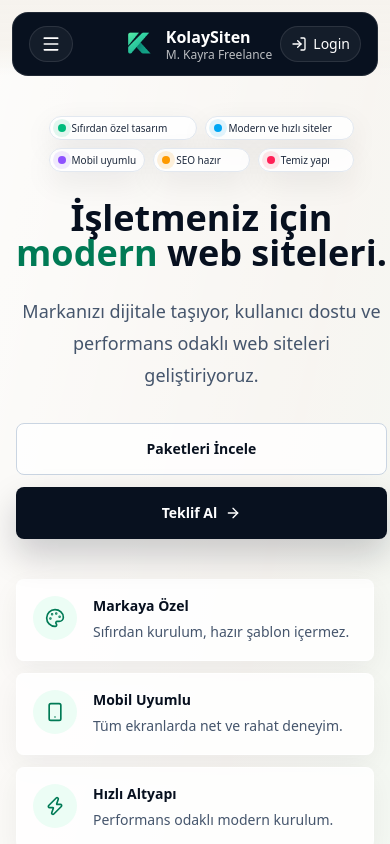
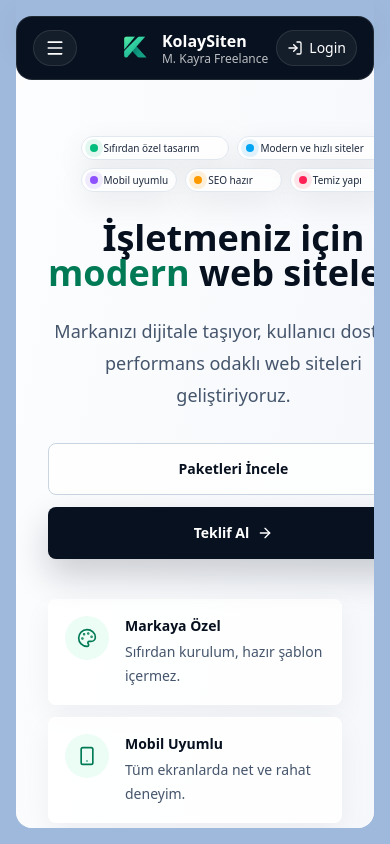
Before and after one commit to kolaysiten/clients, a Next.js app: page / in a window 390 px wide. Shown: the top 844 px of the page. Built offline with nearby package versions, Linux system fonts and the light colour scheme.

Commit message:
feat: implement ContentScrollShell component for enhanced scroll experience; update global styles for improved layout and responsiveness

```diff
--- a/app/globals.css
+++ b/app/globals.css
@@ -2,26 +2,103 @@
 
 :root {
   color-scheme: light;
-  background-color: #f6f3ee;
+  background-color: #9fb9dc;
   color: #111827;
-  --site-bg: #f6f3ee;
+  --site-bg: #9fb9dc;
+  --site-surface: #eceff3;
   --site-text: #111827;
   --site-muted: #6b7280;
   --site-header: #08111f;
+  --site-page-gutter: 16px;
+  --site-content-max: 88rem;
+  --site-header-top: 16px;
+  --site-header-height: 64px;
+  --site-content-top: calc(var(--site-header-top) + (var(--site-header-height) / 2));
+  --site-header-guard-height: var(--site-content-top);
 }
 
 html {
   min-width: 320px;
   background-color: var(--site-bg);
+  scrollbar-gutter: stable;
 }
 
 body {
   min-height: 100vh;
   background-color: var(--site-bg);
   color: var(--site-text);
+  overflow-x: hidden;
 }
 
 ::selection {
   background-color: rgba(8, 17, 31, 0.16);
   color: var(--site-text);
 }
+
+.site-scroll-proxy {
+  height: var(--site-proxy-height, 100svh);
+  min-height: 100svh;
+}
+
+.site-content-shell {
+  --site-scroll-y: 0px;
+  position: fixed;
+  inset: var(--site-content-top) var(--site-page-gutter) var(--site-page-gutter);
+  z-index: 10;
+  width: min(calc(100vw - (var(--site-page-gutter) * 2)), var(--site-content-max));
+  margin-inline: auto;
+  background: var(--site-surface);
+  overflow: hidden;
+  isolation: isolate;
+  border-radius: 16px;
+}
+
+.site-content-scroll {
+  min-height: 100%;
+  background: var(--site-surface);
+  transform: translate3d(0, calc(var(--site-scroll-y) * -1), 0);
+  will-change: transform;
+}
+
+.site-header-guard {
+  pointer-events: none;
+  position: fixed;
+  inset-inline: var(--site-page-gutter);
+  top: 0;
+  z-index: 40;
+  height: var(--site-header-guard-height);
+  width: min(calc(100vw - (var(--site-page-gutter) * 2)), var(--site-content-max));
+  margin-inline: auto;
+  background: var(--site-bg);
+  border-bottom-right-radius: 18px;
+  border-bottom-left-radius: 18px;
+  box-shadow: 0 12px 28px rgba(8, 17, 31, 0.05);
+}
+
+.site-content-walls {
+  pointer-events: none;
+  position: fixed;
+  inset: var(--site-content-top) 0 var(--site-page-gutter);
+  z-index: 30;
+}
+
+.site-content-walls::before,
+.site-content-walls::after {
+  content: "";
+  position: absolute;
+  top: 0;
+  bottom: 0;
+  width: max(
+    0px,
+    calc((100vw - min(calc(100vw - (var(--site-page-gutter) * 2)), var(--site-content-max))) / 2)
+  );
+  background: var(--site-bg);
+}
+
+.site-content-walls::before {
+  left: 0;
+}
+
+.site-content-walls::after {
+  right: 0;
+}
--- a/app/layout.tsx
+++ b/app/layout.tsx
@@ -1,3 +1,4 @@
+import ContentScrollShell from "@/src/components/content-scroll-shell";
 import Header from "@/src/components/header";
 import MotionProvider from "@/src/providers/motion-provider";
 import { Analytics } from "@vercel/analytics/next";
@@ -12,7 +13,9 @@ export default function RootLayout({
     <html lang="tr">
       <body>
         <Header />
-        <MotionProvider>{children}</MotionProvider>
+        <ContentScrollShell>
+          <MotionProvider>{children}</MotionProvider>
+        </ContentScrollShell>
         <Analytics />
       </body>
     </html>
--- a/app/page.tsx
+++ b/app/page.tsx
@@ -15,6 +15,6 @@ export default function Page() {
 }
 
 const pageStyles = {
-  shell: "relative min-h-screen overflow-hidden",
-  content: "relative z-10 mx-auto w-full max-w-6xl px-4 pb-10 pt-[92px] md:px-6 md:pb-14 md:pt-[100px]",
+  shell: "relative min-h-[calc(100svh-var(--site-content-top)-var(--site-page-gutter))] overflow-hidden",
+  content: "relative z-10 w-full px-8 pb-10 pt-16 md:pb-14 md:pt-20",
 };
--- /dev/null
+++ b/src/components/content-scroll-shell.tsx
@@ -0,0 +1,134 @@
+"use client";
+
+import type { CSSProperties, ReactNode } from "react";
+import { useEffect, useRef, useState } from "react";
+
+type ContentScrollShellProps = Readonly<{
+  children: ReactNode;
+}>;
+
+type ScrollMetrics = {
+  contentHeight: number;
+  viewportHeight: number;
+};
+
+export default function ContentScrollShell({ children }: ContentScrollShellProps) {
+  const shellRef = useRef<HTMLDivElement>(null);
+  const contentRef = useRef<HTMLDivElement>(null);
+  const metricsRef = useRef<ScrollMetrics>({ contentHeight: 0, viewportHeight: 0 });
+  const [proxyHeight, setProxyHeight] = useState("100svh");
+
+  useEffect(() => {
+    let animationFrame = 0;
+
+    const syncScroll = () => {
+      animationFrame = 0;
+
+      const shell = shellRef.current;
+      if (!shell) {
+        return;
+      }
+
+      const { contentHeight, viewportHeight } = metricsRef.current;
+      const maxOffset = Math.max(0, contentHeight - viewportHeight);
+      const scrollOffset = Math.min(Math.max(window.scrollY, 0), maxOffset);
+
+      shell.style.setProperty("--site-scroll-y", `${scrollOffset}px`);
+    };
+
+    const scheduleScrollSync = () => {
+      if (animationFrame) {
+        return;
+      }
+
+      animationFrame = window.requestAnimationFrame(syncScroll);
+    };
+
+    const measure = () => {
+      const shell = shellRef.current;
+      const content = contentRef.current;
+
+      if (!shell || !content) {
+        return;
+      }
+
+      const viewportHeight = shell.clientHeight;
+      const contentHeight = content.scrollHeight;
+      const frameOffset = Math.max(0, window.innerHeight - viewportHeight);
+      const nextProxyHeight = `${Math.ceil(Math.max(window.innerHeight, contentHeight + frameOffset))}px`;
+
+      metricsRef.current = { contentHeight, viewportHeight };
+      setProxyHeight((currentHeight) => (currentHeight === nextProxyHeight ? currentHeight : nextProxyHeight));
+      scheduleScrollSync();
+    };
+
+    const resizeObserver = new ResizeObserver(measure);
+
+    if (shellRef.current) {
+      resizeObserver.observe(shellRef.current);
+    }
+
+    if (contentRef.current) {
+      resizeObserver.observe(contentRef.current);
+    }
+
+    measure();
+
+    window.addEventListener("resize", measure);
+    window.addEventListener("scroll", scheduleScrollSync, { passive: true });
+
+    return () => {
+      resizeObserver.disconnect();
+      window.removeEventListener("resize", measure);
+      window.removeEventListener("scroll", scheduleScrollSync);
+
+      if (animationFrame) {
+        window.cancelAnimationFrame(animationFrame);
+      }
+    };
+  }, []);
+
+  useEffect(() => {
+    const keepFocusedElementVisible = (event: FocusEvent) => {
+      const shell = shellRef.current;
+      const target = event.target;
+
+      if (!(target instanceof HTMLElement) || !shell?.contains(target)) {
+        return;
+      }
+
+      window.requestAnimationFrame(() => {
+        const shellRect = shell.getBoundingClientRect();
+        const targetRect = target.getBoundingClientRect();
+        const breathingRoom = 24;
+
+        if (targetRect.top < shellRect.top + breathingRoom) {
+          window.scrollBy({ top: targetRect.top - shellRect.top - breathingRoom, behavior: "smooth" });
+          return;
+        }
+
+        if (targetRect.bottom > shellRect.bottom - breathingRoom) {
+          window.scrollBy({ top: targetRect.bottom - shellRect.bottom + breathingRoom, behavior: "smooth" });
+        }
+      });
+    };
+
+    document.addEventListener("focusin", keepFocusedElementVisible);
+
+    return () => {
+      document.removeEventListener("focusin", keepFocusedElementVisible);
+    };
+  }, []);
+
+  return (
+    <>
+      <div className="site-scroll-proxy" style={{ "--site-proxy-height": proxyHeight } as CSSProperties} />
+      <div className="site-content-walls" aria-hidden="true" />
+      <div ref={shellRef} className="site-content-shell">
+        <div ref={contentRef} className="site-content-scroll">
+          {children}
+        </div>
+      </div>
+    </>
+  );
+}
--- a/src/components/header.tsx
+++ b/src/components/header.tsx
@@ -32,11 +32,10 @@ export default function Header() {
 }
 
 const headerStyles = {
-  guard:
-    "pointer-events-none fixed inset-x-0 top-0 z-40 h-[76px] bg-[linear-gradient(to_bottom,rgba(246,243,238,0.98)_0%,rgba(246,243,238,0.96)_60%,rgba(246,243,238,0)_100%)]",
-  shell: "fixed inset-x-3 top-3 z-50",
+  guard: "site-header-guard",
+  shell: "fixed inset-x-4 top-4 z-50",
   inner:
-    "mx-auto grid h-16 w-full max-w-6xl items-center overflow-hidden rounded-2xl border border-white/10 bg-[#08111f] px-4",
+    "mx-auto grid h-16 w-full max-w-[88rem] items-center overflow-hidden rounded-2xl border border-white/10 bg-[#08111f] px-4",
   mobileRow: "grid w-full grid-cols-[1fr_auto_1fr] items-center gap-2 md:hidden",
   mobileBanner: "justify-self-center",
   desktopBanner: "hidden md:flex md:justify-start",
--- a/src/components/home/background.tsx
+++ b/src/components/home/background.tsx
@@ -7,7 +7,7 @@ export default function HomeBackground() {
 }
 
 const backgroundStyles = {
-  shell: "pointer-events-none absolute inset-0 z-0 overflow-hidden bg-[#f6f3ee]",
+  shell: "pointer-events-none absolute inset-0 z-0 overflow-hidden bg-[#f7f9fc]",
   texture:
-    "absolute inset-0 bg-gradient-to-br from-white/75 via-white/20 to-emerald-50/70",
+    "absolute inset-0 bg-gradient-to-br from-white/70 via-[#f7f9fc] to-slate-100/70",
 };
```
